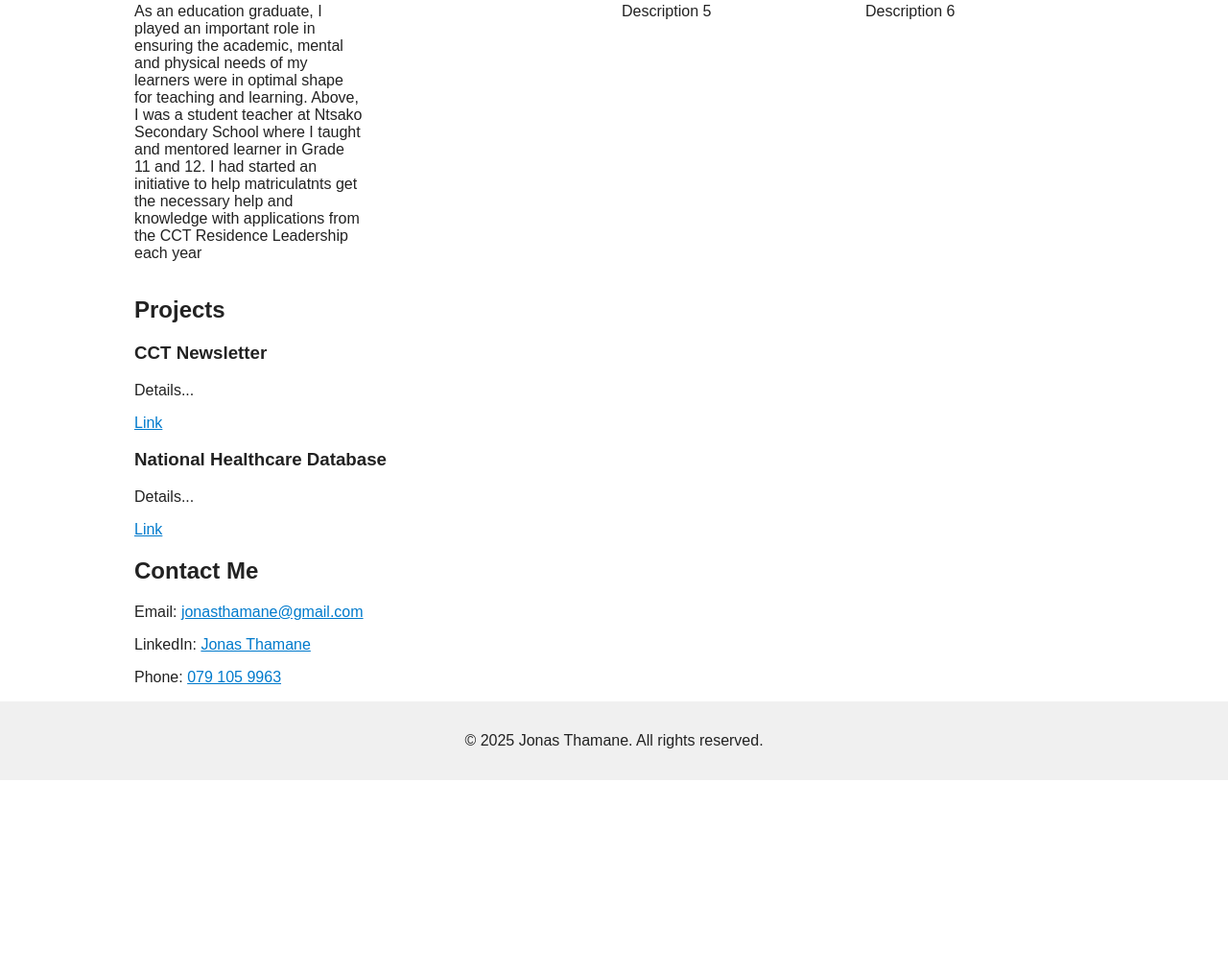
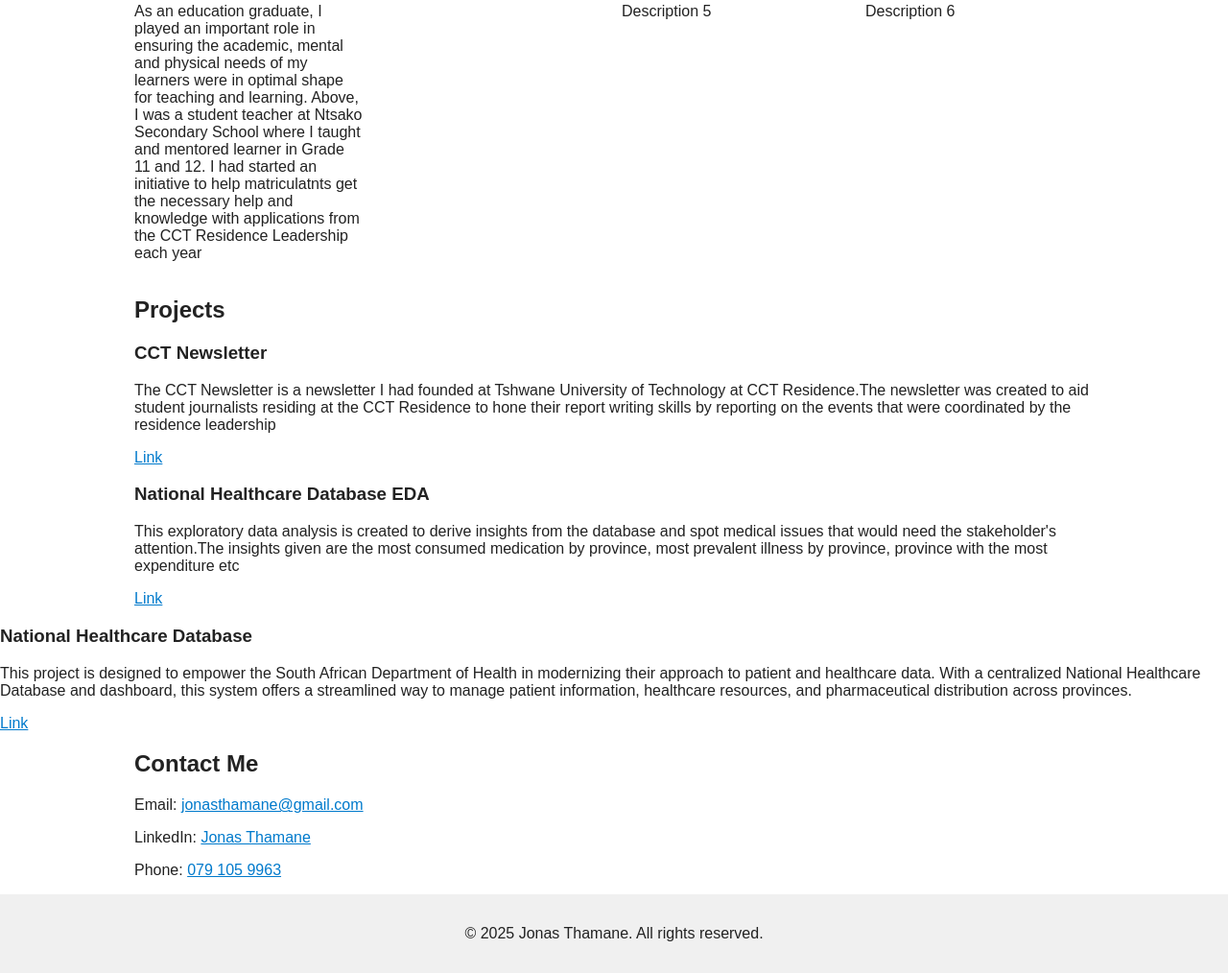
Before and after one commit to NathiJonas/PortfolioWebsite, a plain HTML site: page index.html in a window 1280 px wide. Shown: the part 809-1823 px from the top of the page at 96% size. Before the commit the page ends 1622 px from the top, so only its background shows below. Drawn offline with Linux system fonts and the light colour scheme.

Commit message:
Update index.html

```diff
--- a/index.html
+++ b/index.html
@@ -43,9 +43,11 @@
   <section id="projects">
     <div class="container">
       <h2>Projects</h2>
-      <div class="project"><h3>CCT Newsletter</h3><p>Details...</p><a href="#">Link</a></div>
-      <div class="project"><h3>National Healthcare Database</h3><p>Details...</p><a href="#">Link</a></div>
+      <div class="project"><h3>CCT Newsletter</h3><p>The CCT Newsletter is a newsletter I had founded at Tshwane University of Technology at CCT Residence.The newsletter was created to aid student journalists residing at the CCT Residence to hone their report writing skills by reporting on the events that were coordinated by the residence leadership </p><a href="#">Link</a></div>
+      <div class="project"><h3>National Healthcare Database EDA</h3><p>This exploratory data analysis is created to derive insights from the database and spot medical issues that would need the stakeholder's attention.The insights given are the most consumed medication by province, most prevalent illness by province, province with the most expenditure etc</p><a href="#">Link</a></div>
     </div>
+
+   <div class="project"><h3>National Healthcare Database</h3><p>This project is designed to empower the South African Department of Health in modernizing their approach to patient and healthcare data. With a centralized National Healthcare Database and dashboard, this system offers a streamlined way to manage patient information, healthcare resources, and pharmaceutical distribution across provinces. </p><a href="#">Link</a></div>
   </section>
 
   <section id="contact">
```
